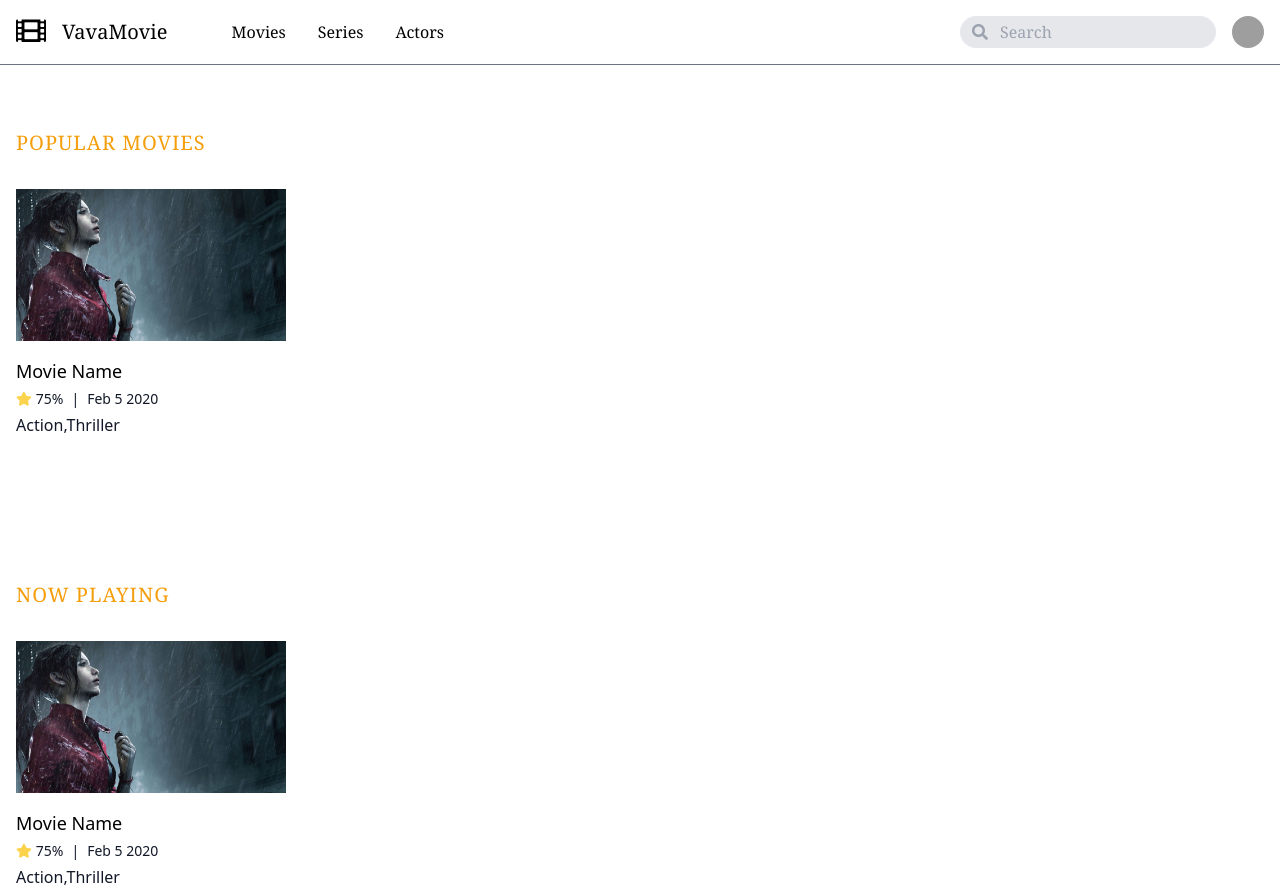
After one commit to mostafa-delkhah/LaraMovie, a Laravel app: template resources/views/home/index.blade.php in a window 1280 px wide. The commit adds this page. Run offline with Laravel 8, Linux system fonts and the light colour scheme; the template is opened without the code that fills it, so the values that code supplies are empty; style sheets or scripts are compiled from the project's sources; grey boxes are pictures that could not be loaded.

Commit message:
index page design

```diff
--- a/package.json
+++ b/package.json
@@ -16,6 +16,7 @@
         "postcss": "^8.1.14"
     },
     "dependencies": {
+        "@fortawesome/fontawesome-free": "^5.15.4",
         "tailwindcss": "^2.2.17"
     }
 }
--- /dev/null
+++ b/resources/views/home/index.blade.php
@@ -0,0 +1,59 @@
+@extends('layouts.main')
+
+@section('content')
+
+    <div class="container mx-auto px-4 pt-16 items-center">
+
+        <div class="popular">
+            <h2 class="tracking-wider font-semi-bold text-xl text-yellow-500">POPULAR MOVIES</h2>
+            <div class="grid grid-cols-1 sm-grid-cols-2 md:grid-cols-3 lg:grid-cols-4 gap-14">
+                <div class="mt-8">
+                    <a href="#"><img src="/img/1.jpg" class="hover:opacity-90 transition duration-500 ease-in-out"></a>
+
+                    <div class="mt-4 font-sans">
+                        <a href="#" class="text-lg mt-2">Movie Name</a>
+                        <div class="flex items-center text-gray-900 text-sm mt-1">
+                            <span><i class="fas fa-star text-yellow-300"></i></span>
+                            <span class="ml-1">75%</span>
+                            <span class="mx-2">|</span>
+                            <span>Feb 5 2020</span>
+                        </div>
+                        <div class="text-gray-900 mt-1">
+                            <p>Action,Thriller</p>
+                        </div>
+                    </div>
+
+                </div>
+
+
+                </div>
+            </div>
+
+
+
+        <div class="Now mt-36">
+            <h2 class="tracking-wider font-semi-bold text-xl text-yellow-500">NOW PLAYING</h2>
+            <div class="grid grid-cols-1 sm-grid-cols-2 md:grid-cols-3 lg:grid-cols-4 gap-14">
+                <div class="mt-8">
+                    <a href="#"><img src="/img/1.jpg" class="hover:opacity-70 transition duration-500 ease-in-out"></a>
+
+                    <div class="mt-4 font-sans">
+                        <a href="#" class="text-lg mt-2 hover:text-gray-400">Movie Name</a>
+                        <div class="flex items-center text-gray-900 text-sm mt-1">
+                            <span><i class="fas fa-star text-yellow-300"></i></span>
+                            <span class="ml-1">75%</span>
+                            <span class="mx-2">|</span>
+                            <span>Feb 5 2020</span>
+                        </div>
+                        <div class="text-gray-900 mt-1">
+                            <p>Action,Thriller</p>
+                        </div>
+                    </div>
+
+                </div>
+
+
+                </div>
+            </div>
+        </div>
+@endsection
--- a/resources/views/layouts/main.blade.php
+++ b/resources/views/layouts/main.blade.php
@@ -5,8 +5,52 @@
     <meta http-equiv="X-UA-Compatible" content="IE=edge">
     <meta name="viewport" content="width=device-width, initial-scale=1.0">
     <title>Movie Website</title>
+
+    <link rel="stylesheet" href="/css/app.css">
+    <link rel="stylesheet" href="https://use.fontawesome.com/releases/v5.15.4/css/all.css" integrity="sha384-DyZ88mC6Up2uqS4h/KRgHuoeGwBcD4Ng9SiP4dIRy0EXTlnuz47vAwmeGwVChigm" crossorigin="anonymous">
+
+
+
 </head>
-<body>
+<body class="font-serif bg-base-100 text-dark">
+
+    <nav class="border-b border-gray-500">
+
+        <div class="container mx-auto flex flex-col md:flex-row items-center justify-between px-4 py-4">
+            <ul class="flex flex-col md:flex-row items-center">
+                <li><a href="#"><i class="fas fa-film text-3xl"></i></a></li>
+                <li class="ml-4"><a href="#" class="text-xl">VavaMovie</a></li>
+
+                <li class="md:ml-16 mt-3 md:mt-0"><a href="#" class="hover:text-gray-300">Movies</a></li>
+                <li class="md:ml-8 mt-3 md:mt-0"><a href="#" class="hover:text-gray-300">Series</a></li>
+                <li class="md:ml-8 mt-3 md:mt-0"><a href="#" class="hover:text-gray-300">Actors</a></li>
+
+            </ul>
+
+            <div class="flex items-center flex-col md:flex-row">
+                <div class="relative mt-3 md:mt-0">
+                    <input type="text" class="bg-gray-200 rounded-full w-64 px-4 py-1 pl-10 focus:outline-none focus:ring-2 focus:ring-yellow-500 focus:ring-opacity-50" placeholder="Search">
+
+
+                    <div class="absolute top-0">
+                        <span class="text-gray-400"><i class="fas fa-search mt-2 ml-3"></i></span>
+                    </div>
+
+                </div>
+
+                <div class="md:ml-4 mt-4 md:mt-0">
+                    <img src="/img/avatar.jpg" class="rounded-full w-8 h-8">
+                </div>
+
+            </div>
+
+
+
+        </div>
+
+    </nav>
+
+    @yield('content')
 
 </body>
 </html>
--- a/routes/web.php
+++ b/routes/web.php
@@ -2,17 +2,7 @@
 
 use Illuminate\Support\Facades\Route;
 
-/*
-|--------------------------------------------------------------------------
-| Web Routes
-|--------------------------------------------------------------------------
-|
-| Here is where you can register web routes for your application. These
-| routes are loaded by the RouteServiceProvider within a group which
-| contains the "web" middleware group. Now create something great!
-|
-*/
 
-Route::get('/', function () {
-    return view('welcome');
-});
+
+Route::view('/', 'home.index');
+Route::view('/movie', 'home.show');
```
Also changed, not shown: package-lock.json, public/img/1.jpg (added), public/img/10.jpg (added), public/img/2.jpg (added), public/img/3.jpg (added), public/img/4.jpg (added), public/img/5.jpg (added), public/img/6.jpg (added), public/img/7.jpg (added), resources/views/home/show.blade.php (added), 3 other files.
